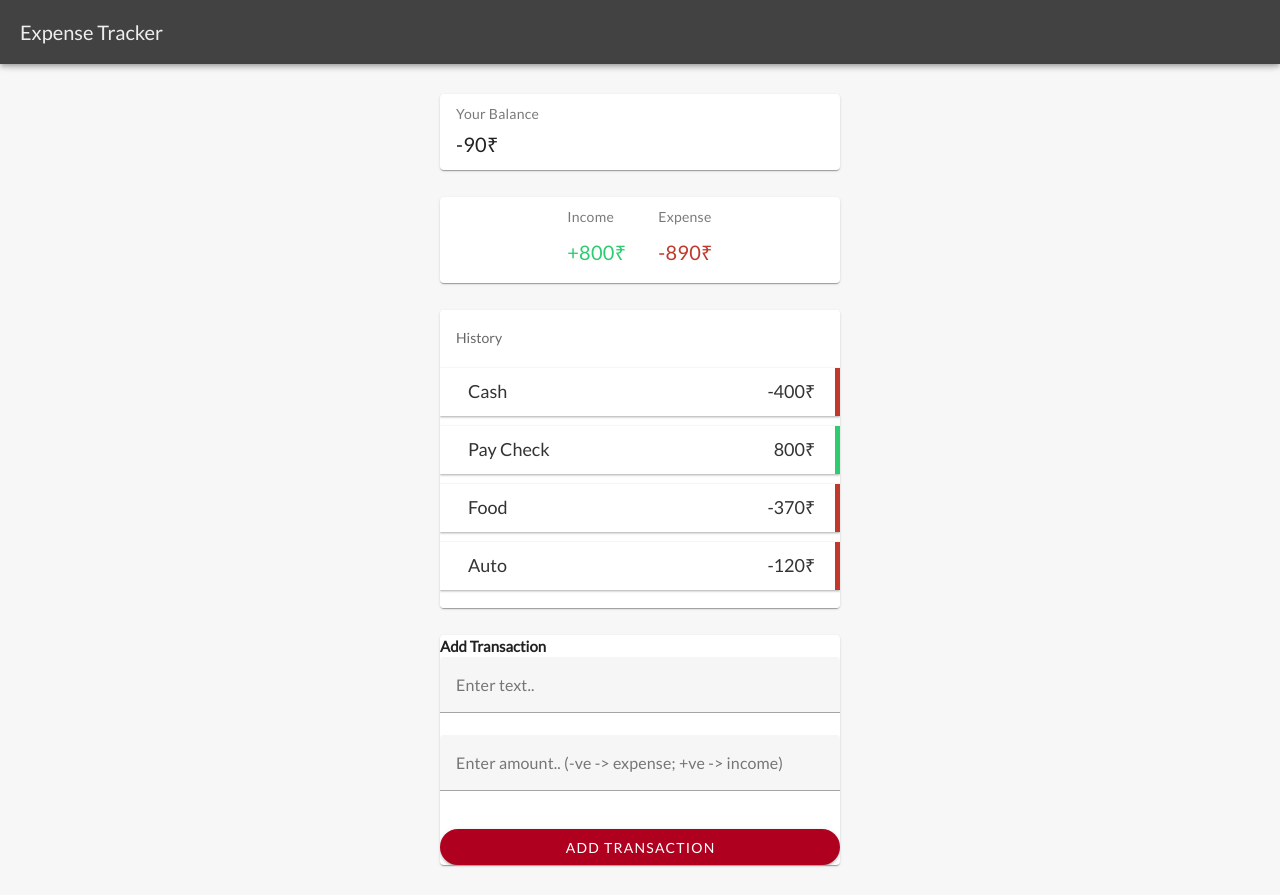
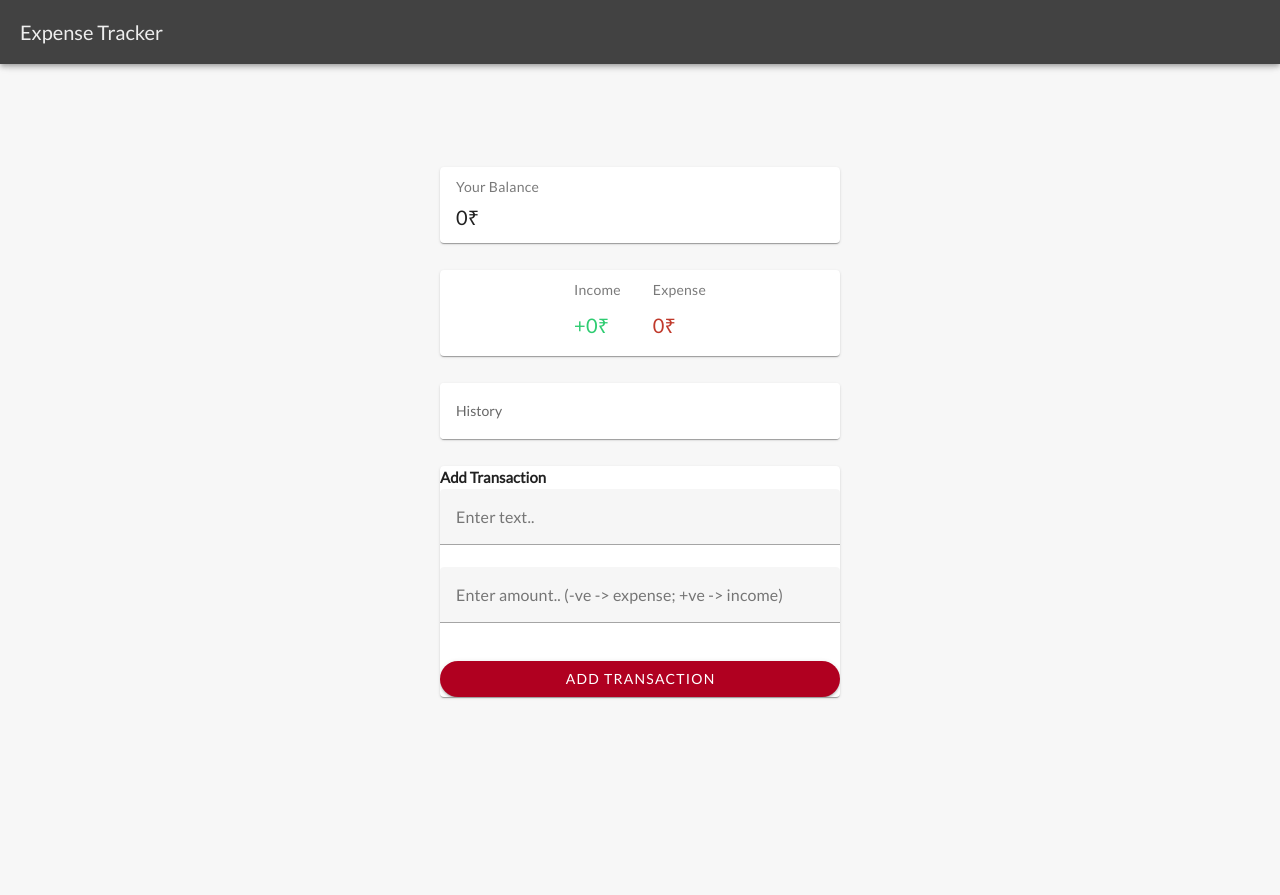
Before and after one commit to soorajsprakash/expense-tracker, a Vue app: page / in a window 1280 px wide. After the commit the page ends 800 px from the top, so only its background shows below. Built offline with nearby package versions, Linux system fonts and the light colour scheme.

Commit message:
save transactions to localstorage

```diff
--- a/src/App.vue
+++ b/src/App.vue
@@ -32,7 +32,7 @@ import TransactionList from './components/TransactionList.vue';
 import AddTransaction from './components/AddTransaction.vue';
 
 // wrap anything in "ref" to make it reactive
-import { ref, computed } from 'vue';
+import { ref, computed, onMounted } from 'vue';
 
 export interface TransactionType {
 	id: number,
@@ -40,12 +40,18 @@ export interface TransactionType {
 	amount: number
 }
 
-const transactions = ref([
-	{ id: 1, text: 'Cash', amount: -400 },
-	{ id: 2, text: 'Pay Check', amount: +800 },
-	{ id: 3, text: 'Food', amount: -370 },
-	{ id: 4, text: 'Auto', amount: -120 },
-])
+enum LocalStorageKey {
+	TRANSACTIONS = 'transactions'
+}
+
+const transactions = ref<TransactionType[]>([])
+
+onMounted(() => {
+	const savedTransactions = JSON.parse(localStorage.getItem(LocalStorageKey.TRANSACTIONS) as string)
+	if (savedTransactions) {
+		transactions.value = savedTransactions
+	}
+})
 
 const toast = ref(false)
 const toastBody = ref('')
@@ -89,6 +95,7 @@ const handleNewTransaction = (newTransaction: Partial<TransactionType>) => {
 		text: newTransaction.text ?? "",
 		amount: newTransaction.amount ?? 0
 	})
+	saveToLocalstorage()
 	toastBody.value = 'Successfully added new transaction'
 	toast.value = true
 }
@@ -96,7 +103,13 @@ const handleNewTransaction = (newTransaction: Partial<TransactionType>) => {
 // handle delete transaction
 const handleDeleteTransaction = (id: number) => {
 	transactions.value = transactions.value.filter((each) => each.id !== id)
+	saveToLocalstorage()
 	toastBody.value = 'Transaction deleted'
 	toast.value = true
 }
+
+// save to localstorage
+const saveToLocalstorage = () => {
+	localStorage.setItem(LocalStorageKey.TRANSACTIONS, JSON.stringify(transactions.value))
+}
 </script>
```
